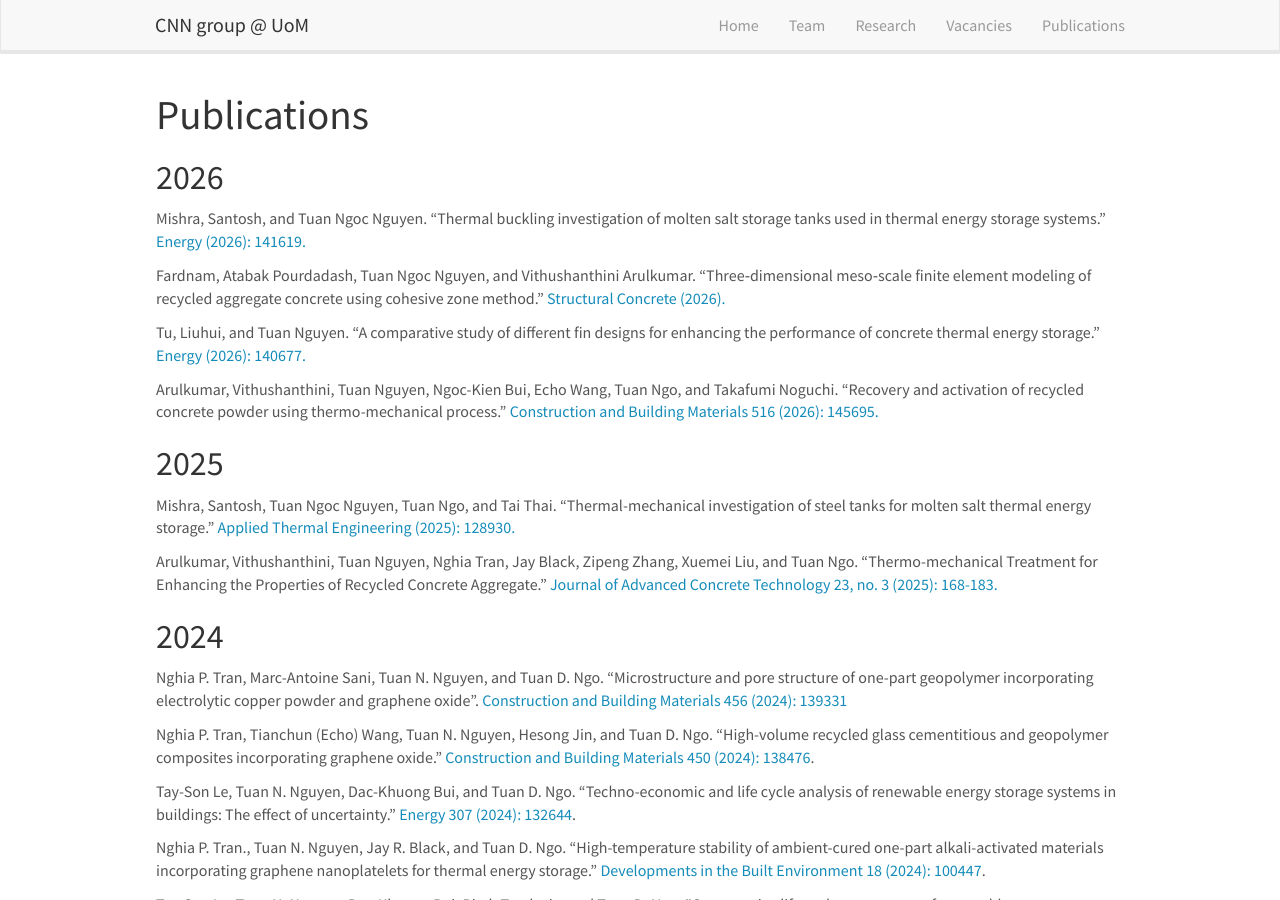
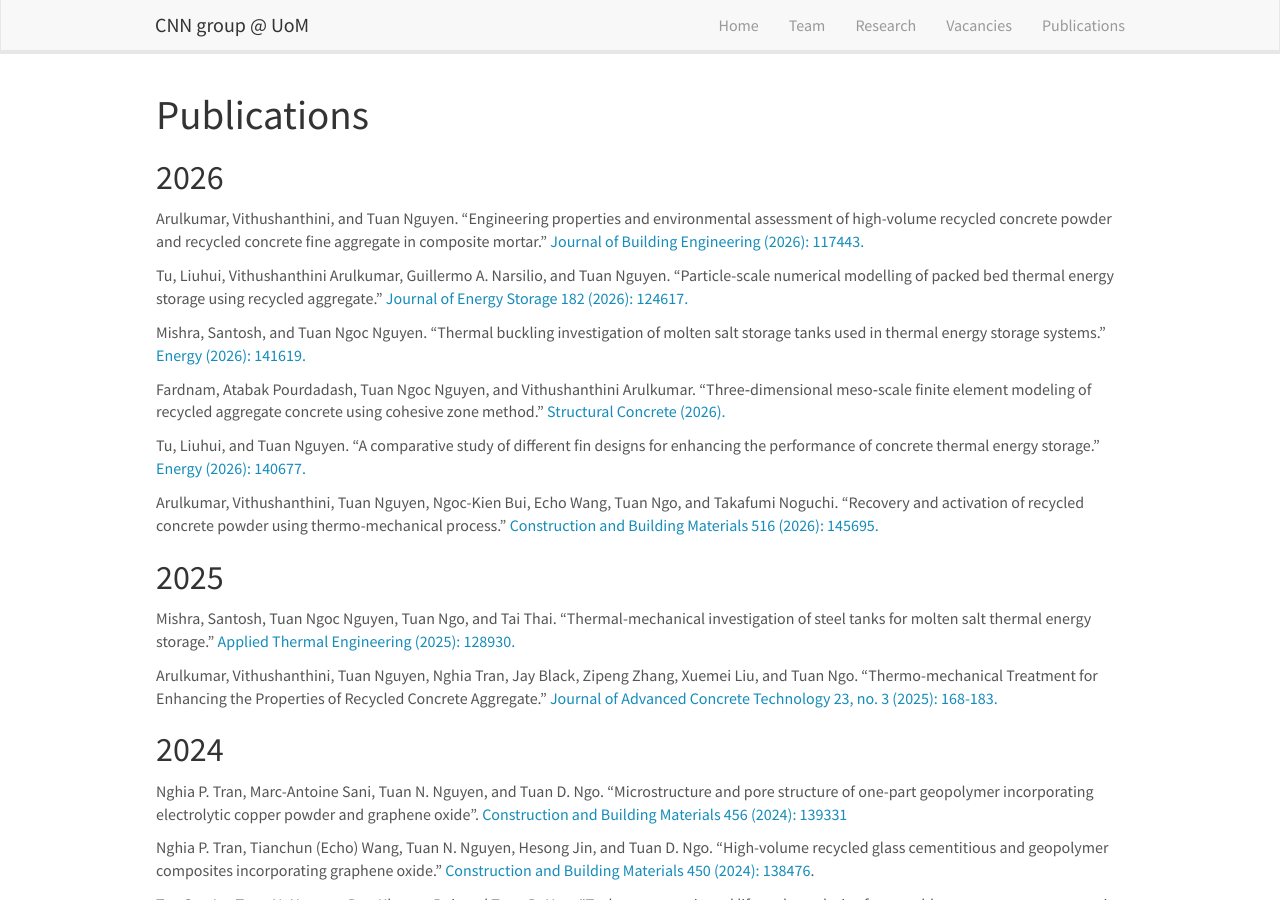
Before and after one commit to tuannguyenngoc/cnn-group, a Jekyll site: the page built from _pages/publications.md, in a window 1280 px wide and 900 px high. Built offline with Jekyll 4.4.1, drawn with Linux system fonts in a browser that asks for light colours; nearby versions of some CDN libraries.

Commit message:
Update publications.md

```diff
--- a/_pages/publications.md
+++ b/_pages/publications.md
@@ -9,6 +9,10 @@ permalink: /publications/
 
 # Publications
 ## 2026
+Arulkumar, Vithushanthini, and Tuan Nguyen. "Engineering properties and environmental assessment of high-volume recycled concrete powder and recycled concrete fine aggregate in composite mortar." [Journal of Building Engineering (2026): 117443.](https://www.sciencedirect.com/science/article/pii/S2352710226022655)
+
+Tu, Liuhui, Vithushanthini Arulkumar, Guillermo A. Narsilio, and Tuan Nguyen. "Particle-scale numerical modelling of packed bed thermal energy storage using recycled aggregate." [Journal of Energy Storage 182 (2026): 124617.](https://www.sciencedirect.com/science/article/pii/S2352152X26042817)
+
 Mishra, Santosh, and Tuan Ngoc Nguyen. "Thermal buckling investigation of molten salt storage tanks used in thermal energy storage systems." [Energy (2026): 141619.](https://www.sciencedirect.com/science/article/pii/S0360544226017263)
 
 Fardnam, Atabak Pourdadash, Tuan Ngoc Nguyen, and Vithushanthini Arulkumar. "Three‐dimensional meso‐scale finite element modeling of recycled aggregate concrete using cohesive zone method." [Structural Concrete (2026).](https://onlinelibrary.wiley.com/doi/full/10.1002/suco.70641)
```
